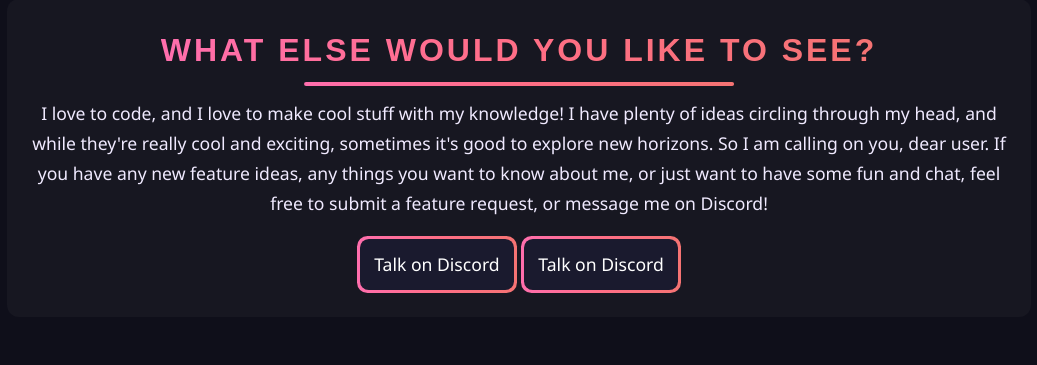
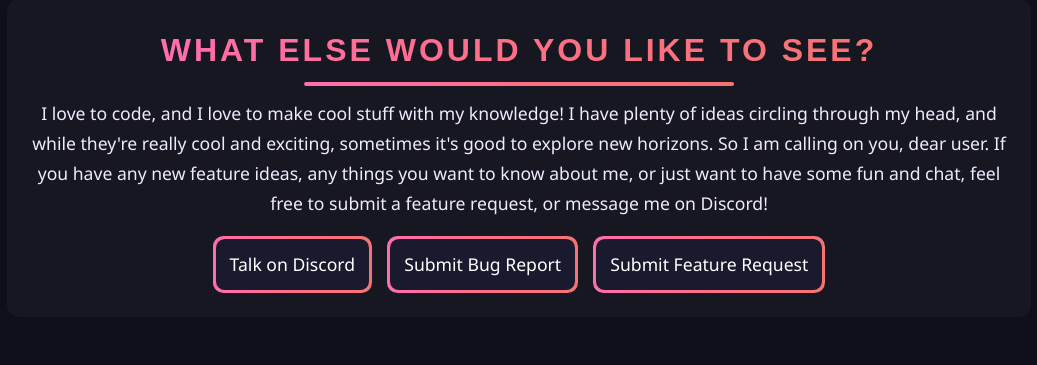
Before and after one commit to zcraftelite9495/ZsFursonaSite, a Flask app: page / in a window 1280 px wide. Shown: the part 1421-1786 px from the top of the page, without its empty margins (121-1158 px from the left). Run offline with Flask 3, Linux system fonts and the light colour scheme; parts of the project's set-up code (start-up, migrations or seed data) failed here and were passed over; some libraries are stand-ins or nearby versions; some web fonts are replaced.

Commit message:
v44 - Added Homepage Section for Website Discussion/Contact

```diff
--- a/templates/index.html
+++ b/templates/index.html
@@ -84,9 +84,10 @@
                 So I am calling on you, dear user.
                 If you have any new feature ideas, any things you want to know about me, or just want to have some fun and chat, feel free to submit a feature request, or message me on Discord!
             </p>
-            <div style="display: flex; justify-content: center; align-items: center; flex-direction: row;"></div>
+            <div style="display: flex; justify-content: center; align-items: center; flex-direction: row; gap: 15px;">
                 <div class="button-glowring-container"><a href="https://discordapp.com/users/926788037785047050" class="button-glowring">Talk on Discord</a></div>
-                <div class="button-glowring-container"><a href="https://discordapp.com/users/926788037785047050" class="button-glowring">Talk on Discord</a></div>
+                <div class="button-glowring-container"><a href="https://github.com/zcraftelite9495/ZsFursonaSite/issues/new?template=bug_report.yml" class="button-glowring">Submit Bug Report</a></div>
+                <div class="button-glowring-container"><a href="https://github.com/zcraftelite9495/ZsFursonaSite/issues/new?template=feature_request.yml" class="button-glowring">Submit Feature Request</a></div>
             </div>
         </div>
 
```
